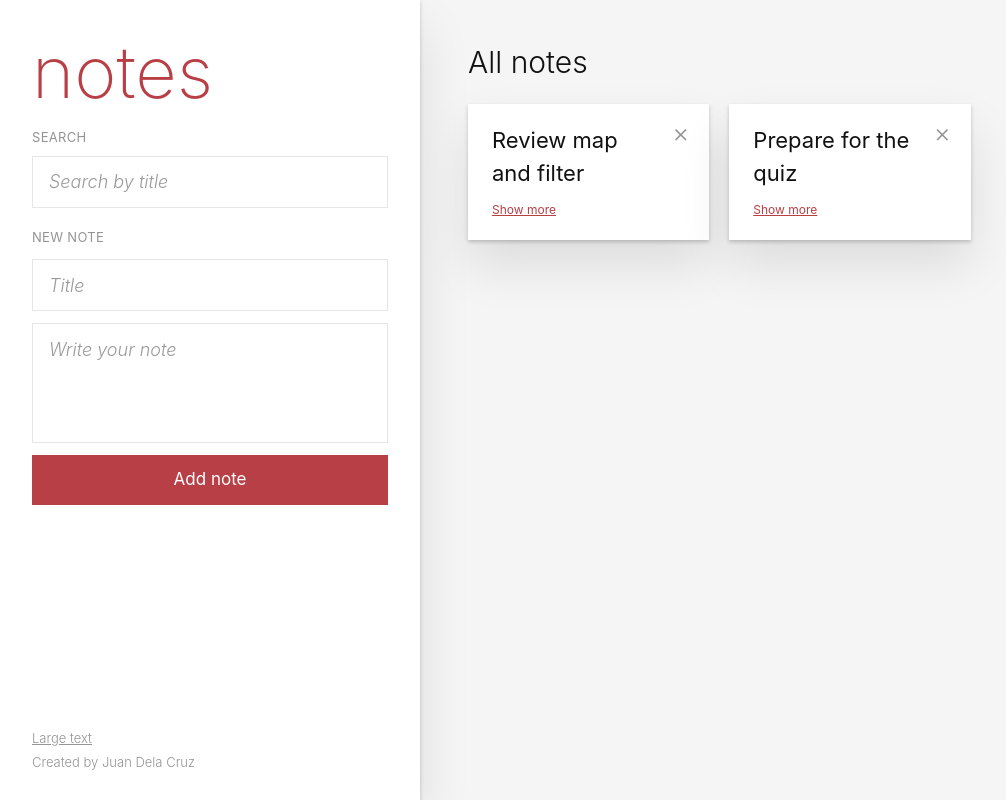
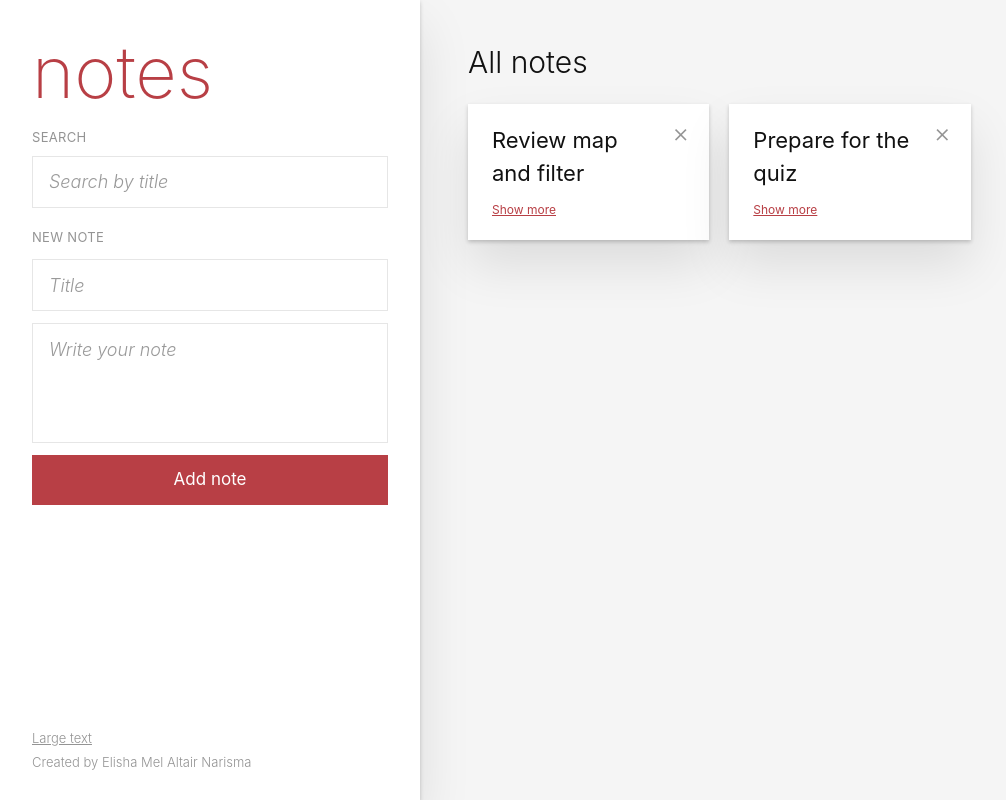
Before and after one commit to ElishaMelAltairNarisma/csit340G7-notes, a React (Vite) app: page / in a window 1280 px wide. Shown: the whole page, without its empty margins (0-1006 px from the left). Built offline with nearby package versions, Linux system fonts and the light colour scheme.

Commit message:
chore: changed Juan Dela Cruz to Elisha Mel Altair Narisma

```diff
--- a/src/App.jsx
+++ b/src/App.jsx
@@ -10,7 +10,7 @@ function App() {
     <SettingsContext value={{ largeText, setLargeText }}>
       <div className="bg-[#f5f5f5] font-light text-[#111]">
         <Notes />
-        <Info name="Juan Dela Cruz" />
+        <Info name="Elisha Mel Altair Narisma" />
       </div>
     </SettingsContext>
   )
```
